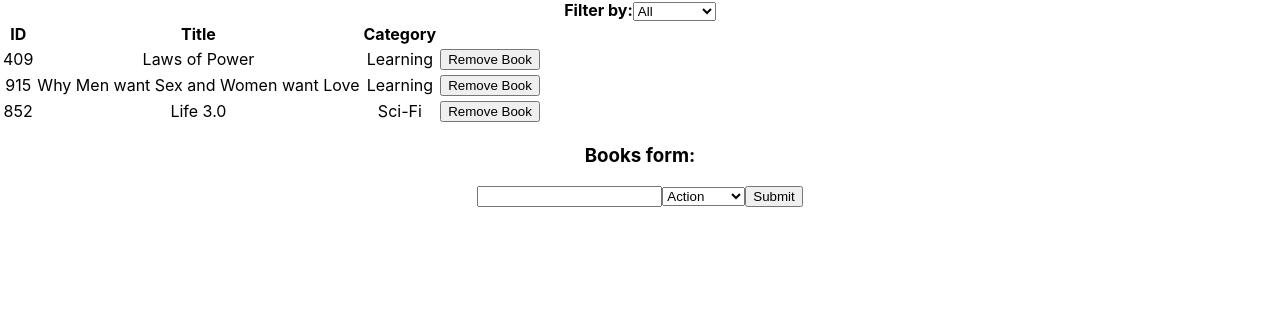
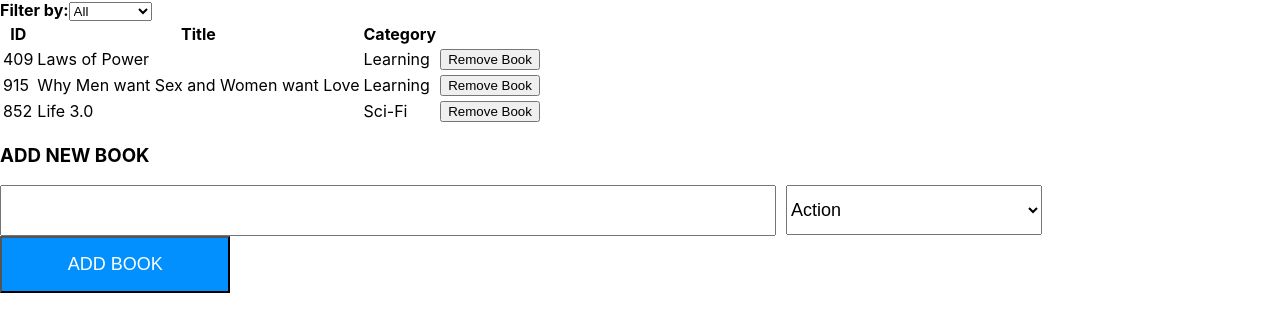
Before and after one commit to AdnanAfsari/Bookstore-cms, a React (Create React App) app: page / in a window 1280 px wide. Shown: the top 332 px of the page. Built offline with nearby package versions, Linux system fonts and the light colour scheme.

Commit message:
styling added to UI

```diff
--- a/src/containers/App.css
+++ b/src/containers/App.css
@@ -1,20 +1,55 @@
 .App {
-  text-align: center;
-}
-
-.App-logo {
-  animation: App-logo-spin infinite 20s linear;
-  height: 40vmin;
-  pointer-events: none;
+  width: 100%;
+  height: 100vh;
 }
 
 .App-header {
-  background-color: #282c34;
-  min-height: 100vh;
+  height: 95px;
+  background-color: #ffffff;
   display: flex;
-  flex-direction: column;
-  align-items: center;
-  justify-content: center;
-  font-size: calc(10px + 2vmin);
-  color: white;
 }
+
+.logo {
+  width: 240px;
+  height: 37px;
+  font-family: Montserrat;
+  font-size: 30px;
+  font-weight: bold;
+  font-style: normal;
+  font-stretch: normal;
+  line-height: normal;
+  letter-spacing: normal;
+  color: #0290ff;
+  margin-top: 25px;
+  margin-left: 60px;
+
+}
+
+.span {
+  width: 59px;
+  height: 16px;
+  font-family: Montserrat;
+  font-size: 16px;
+  font-weight: normal;
+  font-style: normal;
+  font-stretch: normal;
+  line-height: normal;
+  letter-spacing: 1.9px;
+  color: #121212;
+  padding-left: 30px;
+  margin-top: 40px;
+}
+
+.App-content {
+  /* height: 1097px; */
+  padding: 40px;
+  border-radius: 4px;
+  box-shadow: 0 0 60px 0 var(--black-5);
+  background-color: #fafafa;
+
+
+}
+
+.App-link {
+  color: #61dafb;
+}
--- a/src/containers/BooksForm.js
+++ b/src/containers/BooksForm.js
@@ -2,6 +2,28 @@ import React from 'react';
 import { connect } from 'react-redux';
 import { createBook } from '../actions';
 
+const styles = {
+  input: {
+    marginRight: "10px",
+    height: "45px",
+    width: "60%",
+    fontSize: "18px"
+  },
+  select: {
+    marginRight: "10px",
+    height: "50px",
+    width: "20%",
+    fontSize: "18px"
+  },
+  button: {
+    padding: "10px",
+    width: "18%",
+    background: "#0290ff",
+    color: "#fff",
+    padding: "16px",
+    fontSize: "18px"
+  }
+}
 
 
 const bookCategories = [
@@ -63,11 +85,11 @@ class BooksForm extends React.Component {
 
     return (
       <div>
-        <h3>Books form:</h3>
+        <h3>ADD NEW BOOK</h3>
         <form onSubmit={this.handleSubmit}>
-          <input onChange={this.handleChange} type="text" name="title" />
-          <select onChange={this.handleChange} name="category">{bookOptions}</select>
-          <input type="submit" />
+          <input onChange={this.handleChange} style={styles.input} type="text" name="title" />
+          <select onChange={this.handleChange} style={styles.select} name="category">{bookOptions}</select>
+          <input style={styles.button} type="submit" value="ADD BOOK"/>
         </form>
       </div>
     )
```
